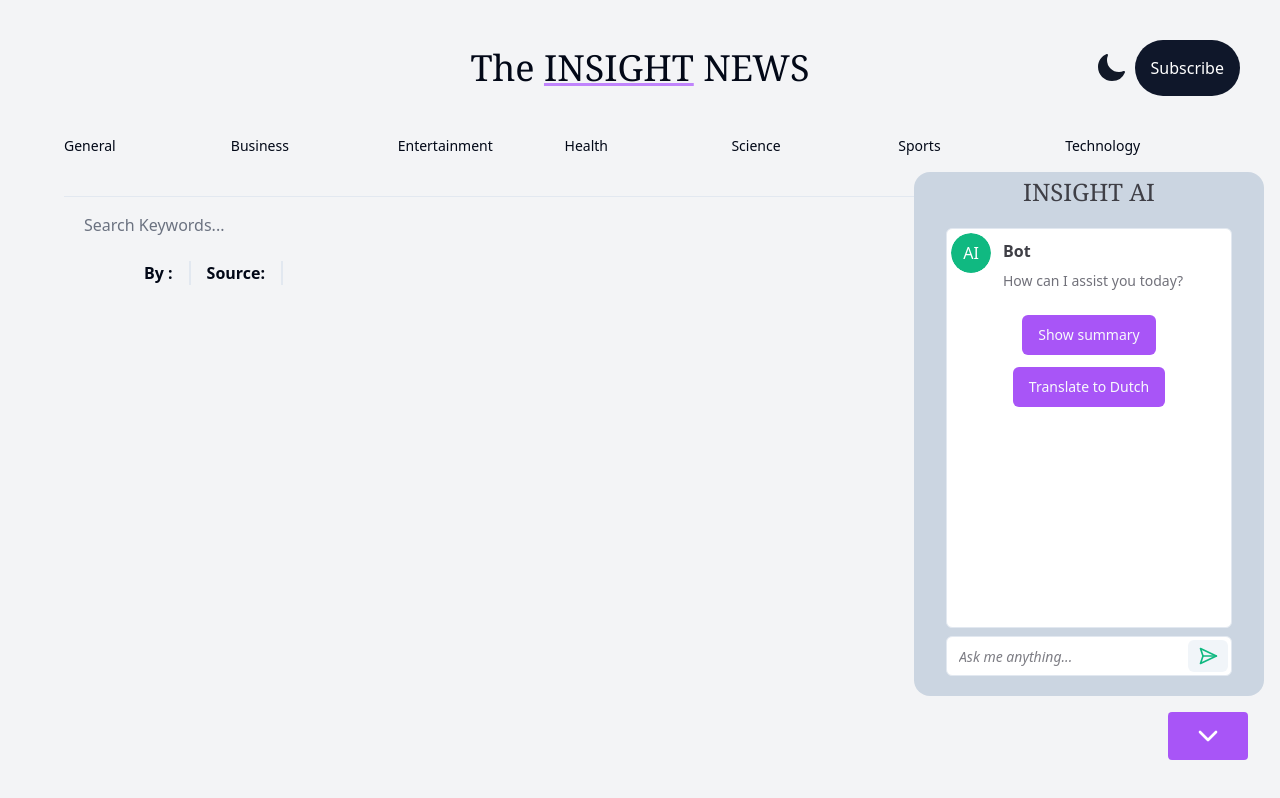
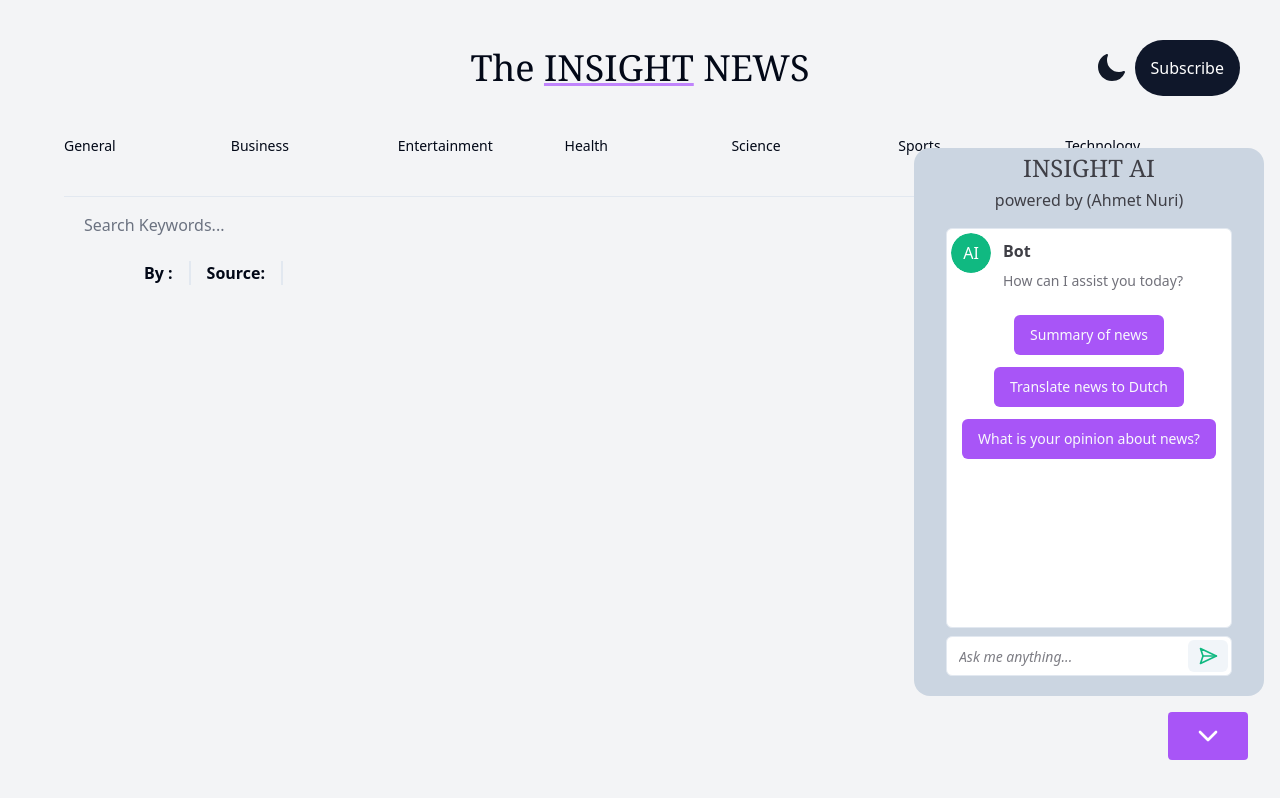
Before and after one commit to 23-ant-programmeren-thomasmore-hybrid/ahmet-uygun-eindopdracht, a Next.js app: page /article in a window 1280 px wide. Both pictures are taken after a click on the button 1209 px from the left and 738 px from the top of the page. Built offline with nearby package versions, Linux system fonts and the light colour scheme.

Commit message:
AI functionality has done

```diff
--- /dev/null
+++ b/app/api/chat/route.ts
@@ -0,0 +1,33 @@
+import { HfInference } from '@huggingface/inference';
+import { HuggingFaceStream, StreamingTextResponse } from 'ai';
+import { experimental_buildOpenAssistantPrompt } from 'ai/prompts';
+
+// Create a new HuggingFace Inference instance
+const Hf = new HfInference(process.env.HUGGINGFACE_API_KEY);
+
+// IMPORTANT! Set the runtime to edge
+export const runtime = 'edge';
+
+export async function POST(req: Request) {
+    // Extract the `messages` from the body of the request
+    const { messages } = await req.json();
+
+    const response = Hf.textGenerationStream({
+        model: 'OpenAssistant/oasst-sft-4-pythia-12b-epoch-3.5',
+        inputs: experimental_buildOpenAssistantPrompt(messages),
+        parameters: {
+            max_new_tokens: 200,
+            // @ts-ignore (this is a valid parameter specifically in OpenAssistant models)
+            typical_p: 0.2,
+            repetition_penalty: 1,
+            truncate: 1000,
+            return_full_text: false,
+        },
+    });
+
+    // Convert the response into a friendly text-stream
+    const stream = HuggingFaceStream(response);
+
+    // Respond with the stream
+    return new StreamingTextResponse(stream);
+}
--- a/app/article/layout.tsx
+++ b/app/article/layout.tsx
@@ -21,10 +21,10 @@ export default function RootLayout({children,}: { children: React.ReactNode; })
 
         <>
             <div className='max-w-6xl mx-auto'>{children}</div>
-            <div className='fixed bottom-10 right-0 mt-4 mr-4'>
+            {/*<div className='fixed bottom-10 right-0 mt-4 mr-4'>*/}
 
-                <ChatBoxIcon/>
-            </div>
+            {/*    <ChatBoxIcon/>*/}
+            {/*</div>*/}
 
         </>
 
--- a/app/article/page.tsx
+++ b/app/article/page.tsx
@@ -1,6 +1,7 @@
 import React from 'react';
 import {notFound} from "next/navigation";
 import LiveTimestamp from "../ui/LiveTimestamp";
+import ChatBoxIcon from "../ui/ChatBoxIcon";
 
 type Props = {
     searchParams? : Article
@@ -12,6 +13,7 @@ function ArticlePage({searchParams} : Props) {
 
     const article:Article = searchParams;
     return (
+        <>
             <article>
                 <section className='flex flex-col lg:flex-row pb-24 px-0 lg:px-10'>
                     {article.image && (
@@ -33,6 +35,14 @@ function ArticlePage({searchParams} : Props) {
 
                 </section>
             </article>
+
+            <div className='fixed bottom-10 right-0 mt-4 mr-4'>
+
+                <ChatBoxIcon article={article}/>
+            </div>
+        </>
+
+
     );
 }
 
--- a/app/ui/Chat.tsx
+++ b/app/ui/Chat.tsx
@@ -2,7 +2,7 @@
 
 
 import {SendHorizonalIcon} from "lucide-react";
-import {useEffect, useRef} from "react";
+import {useEffect, useRef, useState} from "react";
 import {ScrollArea} from "@/components/ui/scroll-area";
 import {Input} from "@/components/ui/input";
 import {Button} from "@/components/ui/button";
@@ -10,14 +10,21 @@ import {Avatar, AvatarFallback, AvatarImage} from "@/components/ui/avatar";
 import {useChat} from "ai/react";
 import {motion} from "framer-motion";
 
-export default function Chat() {
+type Props = {
+    article: Article
+};
+export default function Chat({article}: Props) {
     const ref = useRef<HTMLDivElement>(null)
-    const {messages, input, handleInputChange, handleSubmit, isLoading} = useChat();
+
+
+    let {messages, input, handleInputChange, handleSubmit, isLoading, setInput} = useChat();
+
 
     useEffect(() => {
         if (ref.current === null) return
         ref.current.scrollTo(0, ref.current.scrollHeight)
     }, [messages])
+
 
     return (
         <motion.div initial={{opacity: 0, scale: 0.5}}
@@ -32,6 +39,9 @@ export default function Chat() {
                                className='font-serif text-2xl font-medium  rounded-xl  p-1 dark:bg-slate-800 dark:text-amber-50'>INSIGHT
                         AI
                     </motion.h1>
+                    <h1>powered by (Ahmet Nuri)</h1>
+
+
                     <div className='mt-4 w-full max-w-lg  '>
                         <ScrollArea
                             className='mb-2 h-[400px] rounded-md border  bg-white p-1 dark:bg-slate-400'
@@ -56,15 +66,41 @@ export default function Chat() {
                             </div>
                             <div className='flex flex-col gap-3'>
 
+
                                 <motion.button whileHover={{scale: 1.1}}
                                                whileTap={{scale: 0.9}}>
-                                    <Button className='bg-purple-500'> Show summary
-                                    </Button>
+                                    <form onSubmit={handleSubmit}>
+                                        <Button className='bg-purple-500'
+                                                onClick={() => setInput(`Could you please give a summary of this news : ${article.description}`)}> Summary
+                                            of news
+                                        </Button>
+                                    </form>
+
                                 </motion.button>
+
+
                                 <motion.button whileHover={{scale: 1.1}}
                                                whileTap={{scale: 0.9}}>
-                                    <Button className='bg-purple-500'> Translate to Dutch
-                                    </Button>
+                                    <form onSubmit={handleSubmit}>
+
+                                        <Button className='bg-purple-500'
+                                                onClick={() => setInput(`Could you please translate it do Dutch : ${article.description}`)}> Translate
+                                            news to Dutch
+                                        </Button>
+                                    </form>
+
+                                </motion.button>
+
+                                <motion.button whileHover={{scale: 1.1}}
+                                               whileTap={{scale: 0.9}}>
+                                    <form onSubmit={handleSubmit}>
+
+                                        <Button className='bg-purple-500'
+                                                onClick={() => setInput(`What is your opinion about this news : ${article.description}`)}> What
+                                            is your opinion about news?
+                                        </Button>
+                                    </form>
+
                                 </motion.button>
 
 
@@ -72,9 +108,9 @@ export default function Chat() {
 
 
                             {messages.map(m => (
-                                <div key={m.id} className='mr-6 whitespace-pre-wrap md:mr-12'>
+                                <div key={m.id} className='mr-6  whitespace-pre-wrap md:mr-12'>
                                     {m.role === 'user' && (
-                                        <div className='mb-6 flex gap-3'>
+                                        <div className='mb-6  flex gap-3'>
                                             <Avatar>
                                                 <AvatarImage src=''/>
                                                 <AvatarFallback className='text-sm'>U</AvatarFallback>
--- a/app/ui/ChatBoxIcon.tsx
+++ b/app/ui/ChatBoxIcon.tsx
@@ -11,8 +11,10 @@ import Chat from "./Chat";
 import { motion } from "framer-motion";
 import {faRobot} from "@fortawesome/free-solid-svg-icons/faRobot";
 import {FontAwesomeIcon} from "@fortawesome/react-fontawesome";
-
-function ChatBoxIcon() {
+type Props = {
+    article: Article
+};
+function ChatBoxIcon({article}: Props) {
     const [isOpen, setIsOpen] = React.useState(false)
 
     return (
@@ -27,7 +29,7 @@ function ChatBoxIcon() {
         >
 
                 <CollapsibleContent>
-                    <Chat/>
+                    <Chat article={article}/>
                 </CollapsibleContent>
 
             <div className="flex items-center justify-end space-x-4 px-4">
```
Also changed, not shown: app/ui/skeletons.tsx (added). Lines whose indentation alone changed are shown as unchanged.
